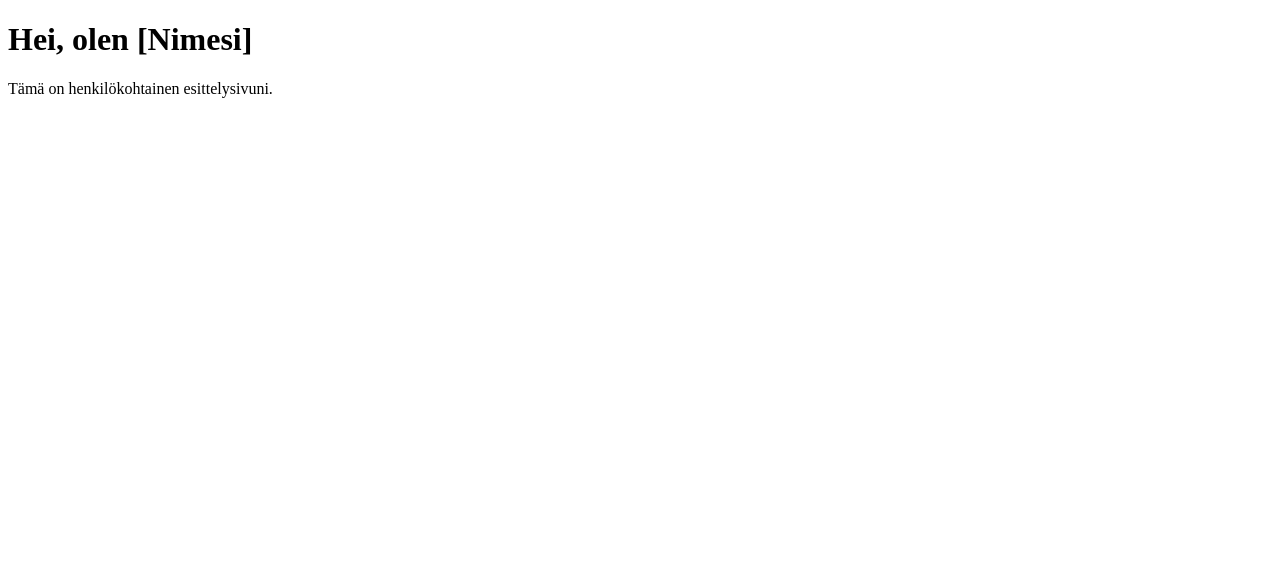
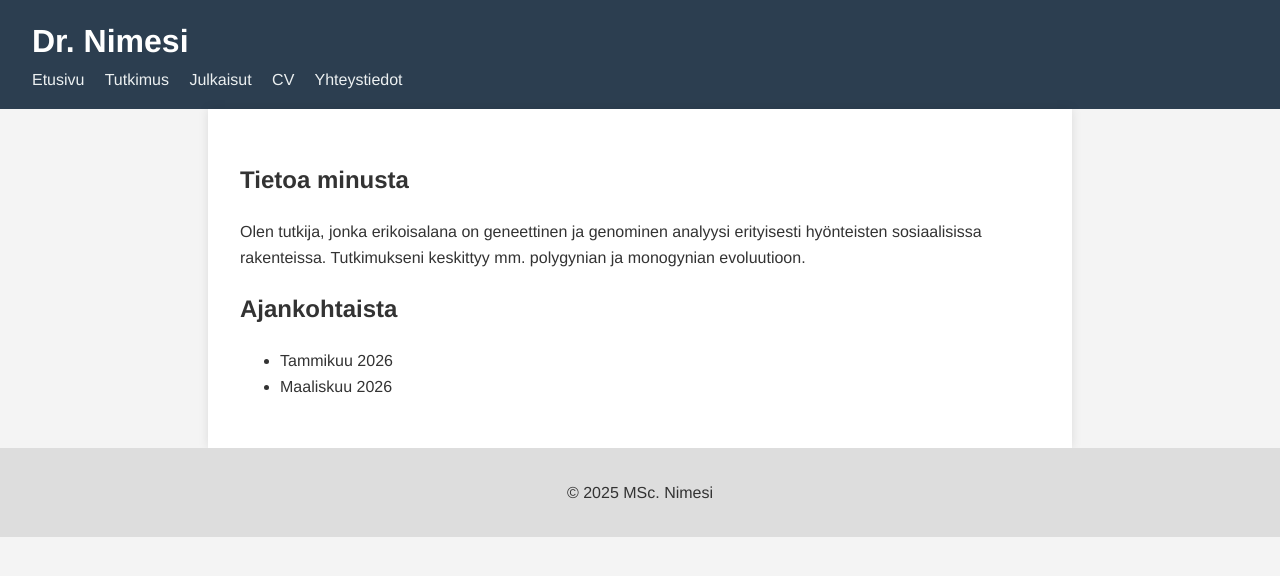
Before and after one commit to saevproject/saevproject.github.io, a plain HTML site: page index.html in a window 1280 px wide. Drawn offline with Linux system fonts and the light colour scheme.

Commit message:
Add index.html and style.css

```diff
--- a/index.html
+++ b/index.html
@@ -2,10 +2,39 @@
 <html lang="fi">
 <head>
   <meta charset="UTF-8">
-  <title>Tervetuloa</title>
+  <title>MSc. Nimesi – Tutkijaprofiili</title>
+  <meta name="viewport" content="width=device-width, initial-scale=1">
+  <link rel="stylesheet" href="style.css">
 </head>
 <body>
-  <h1>Hei, olen [Nimesi]</h1>
-  <p>Tämä on henkilökohtainen esittelysivuni.</p>
+  <header>
+    <h1>Dr. Nimesi</h1>
+    <nav>
+      <a href="#">Etusivu</a>
+      <a href="#">Tutkimus</a>
+      <a href="#">Julkaisut</a>
+      <a href="#">CV</a>
+      <a href="#">Yhteystiedot</a>
+    </nav>
+  </header>
+
+  <main>
+    <section>
+      <h2>Tietoa minusta</h2>
+      <p>Olen tutkija, jonka erikoisalana on geneettinen ja genominen analyysi erityisesti hyönteisten sosiaalisissa rakenteissa. Tutkimukseni keskittyy mm. polygynian ja monogynian evoluutioon.</p>
+    </section>
+
+    <section>
+      <h2>Ajankohtaista</h2>
+      <ul>
+        <li>Tammikuu 2026</li>
+        <li>Maaliskuu 2026</li>
+      </ul>
+    </section>
+  </main>
+
+  <footer>
+    <p>&copy; 2025 MSc. Nimesi</p>
+  </footer>
 </body>
 </html>
--- /dev/null
+++ b/style.css
@@ -0,0 +1,42 @@
+body {
+    font-family: "Helvetica Neue", sans-serif;
+    margin: 0;
+    padding: 0;
+    line-height: 1.6;
+    background-color: #f4f4f4;
+    color: #333;
+  }
+
+  header {
+    background-color: #2c3e50;
+    color: #fff;
+    padding: 1rem 2rem;
+  }
+
+  header h1 {
+    margin: 0;
+  }
+
+  nav a {
+    color: #ecf0f1;
+    margin-right: 1rem;
+    text-decoration: none;
+  }
+
+  nav a:hover {
+    text-decoration: underline;
+  }
+
+  main {
+    padding: 2rem;
+    max-width: 800px;
+    margin: auto;
+    background: #fff;
+    box-shadow: 0 0 10px rgba(0,0,0,0.1);
+  }
+
+  footer {
+    text-align: center;
+    padding: 1rem;
+    background-color: #ddd;
+  }
```
